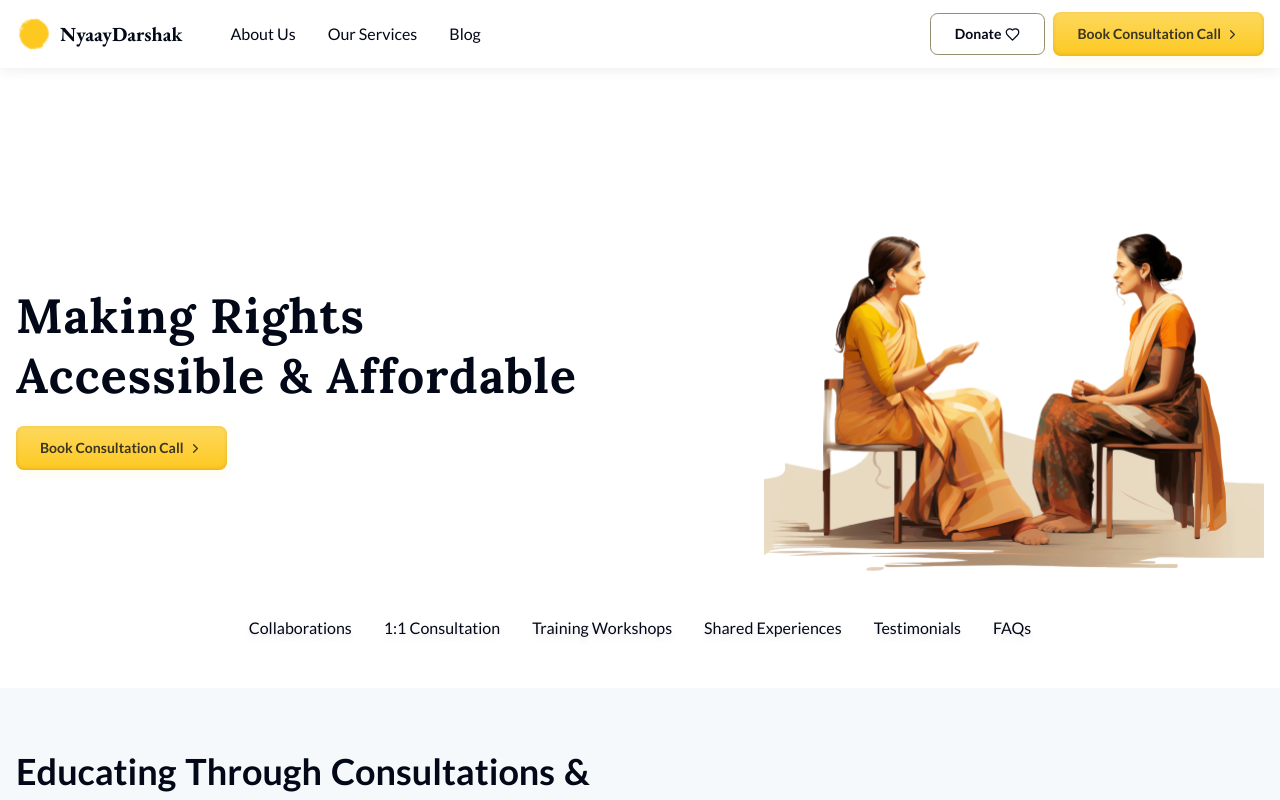
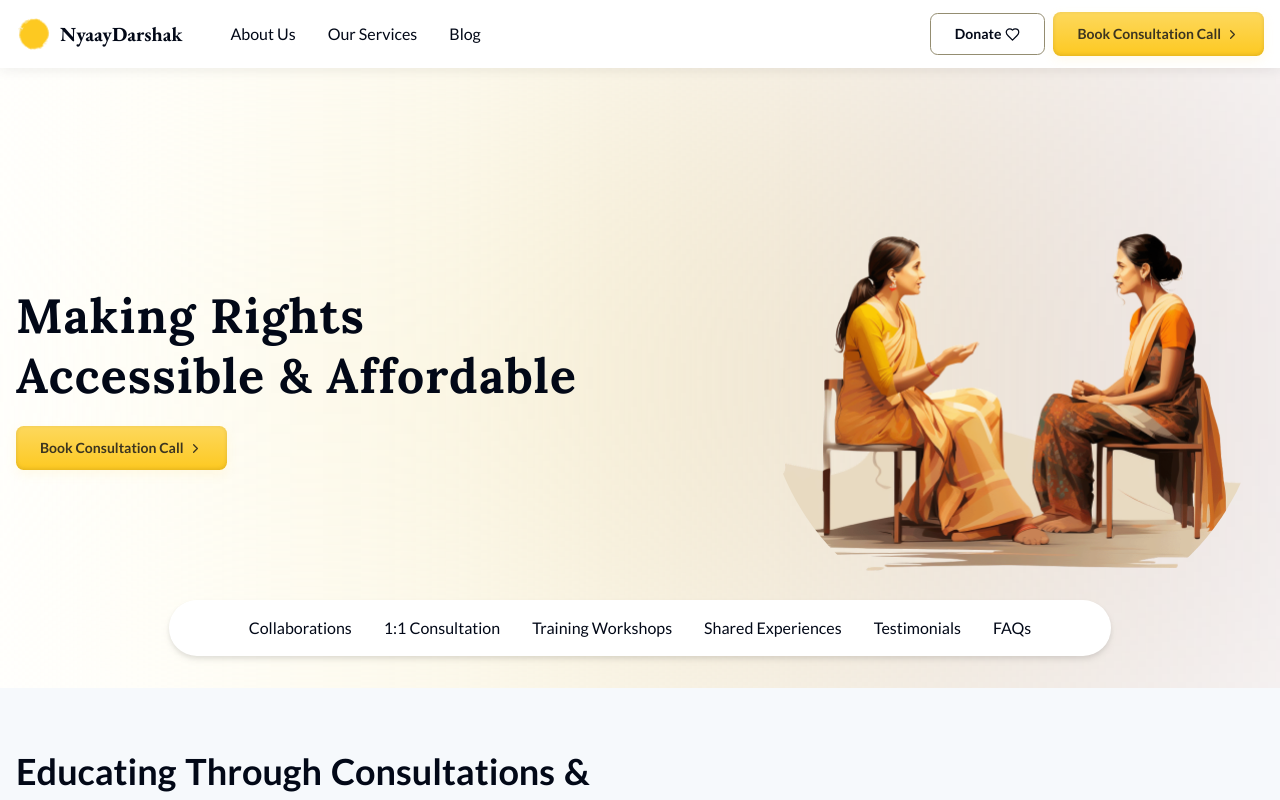
Before and after one commit to suraj0901/nyaaydarshak-new, a Next.js app: page / in a window 1280 px wide. Shown: the top 800 px of the page. Built offline with nearby package versions, Linux system fonts and the light colour scheme.

Commit message:
add hero background gradient

```diff
--- a/app/(root)/HeroSection/PageNavigation.tsx
+++ b/app/(root)/HeroSection/PageNavigation.tsx
@@ -3,8 +3,8 @@ import Link from "next/link";
 
 export default function PageNavigation() {
   return (
-    <div className="hidden lg:block absolute bottom-0 translate-y-1/2 left-0 w-full">
-      <div className="flex items-center mx-auto w-fit px-16 py-2 rounded-full drop-shadow-md">
+    <div className="hidden lg:block absolute bottom-0 translate-y-1/2 left-0 w-full ">
+      <div className="flex items-center mx-auto w-fit px-16 py-2 rounded-full bg-white drop-shadow-md">
         {PAGE_NAVIGATION.map((item) => (
           <Link
             className="hover:underline underline-offset-4 px-4 py-2"
--- a/app/(root)/HeroSection/index.tsx
+++ b/app/(root)/HeroSection/index.tsx
@@ -8,7 +8,9 @@ const lora = Lora({ subsets: ["latin"], weight: "700" });
 
 export default function HeroSection() {
   return (
-    <section className="lg:py-[60px] py-7">
+    <section className="lg:py-[60px] py-7 relative bg-blend-color-burn">
+      <div className="bg-[linear-gradient(90deg,#fff_25%,rgba(255,221,19,0.4)_50%,rgba(110,_38,_36,_0.30)_75%,_rgba(72,_36,_110,_0.30)_100%)] blur-[250px] absolute inset-0 -z-40"></div>
+      {/* <div className="bg-[linear-gradient(90deg,#fff_0%,rgba(110,_38,_36,_0.30)_75%,_rgba(72,_36,_110,_0.30)_100%)] bg-blend-overlay backdrop-blur-[100px] absolute inset-0 -z-50"></div> */}
       <div className="container relative px-4">
         <div className="flex flex-col lg:flex-row lg:items-center justify-between">
           <div className="space-y-5 max-w-xl">
@@ -30,6 +32,7 @@ export default function HeroSection() {
             width={500}
             height={500}
             alt="Hero Image"
+            className="rounded-full"
           />
         </div>
         <PageNavigation />
```
